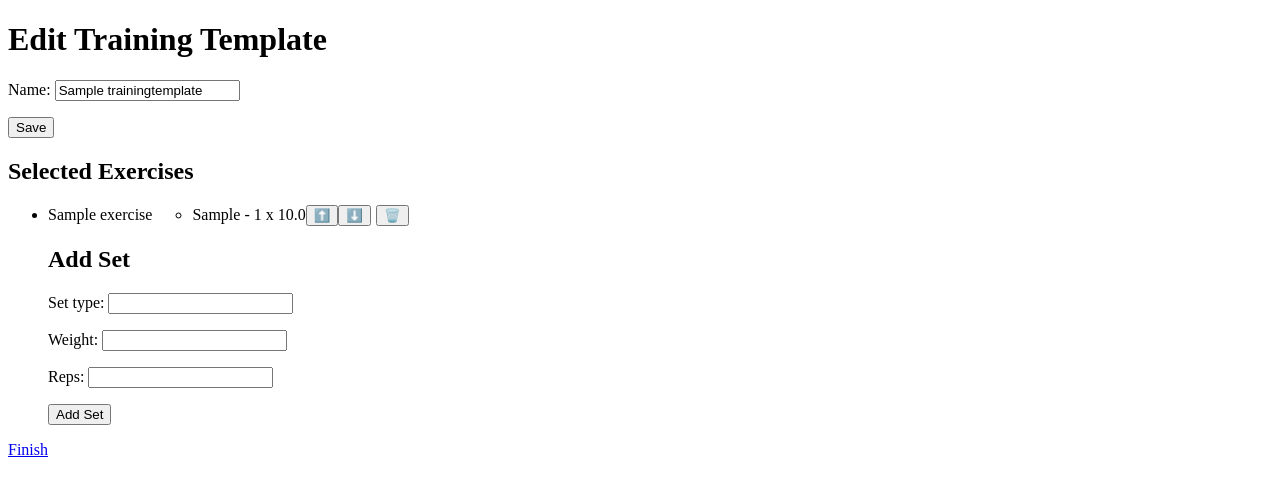
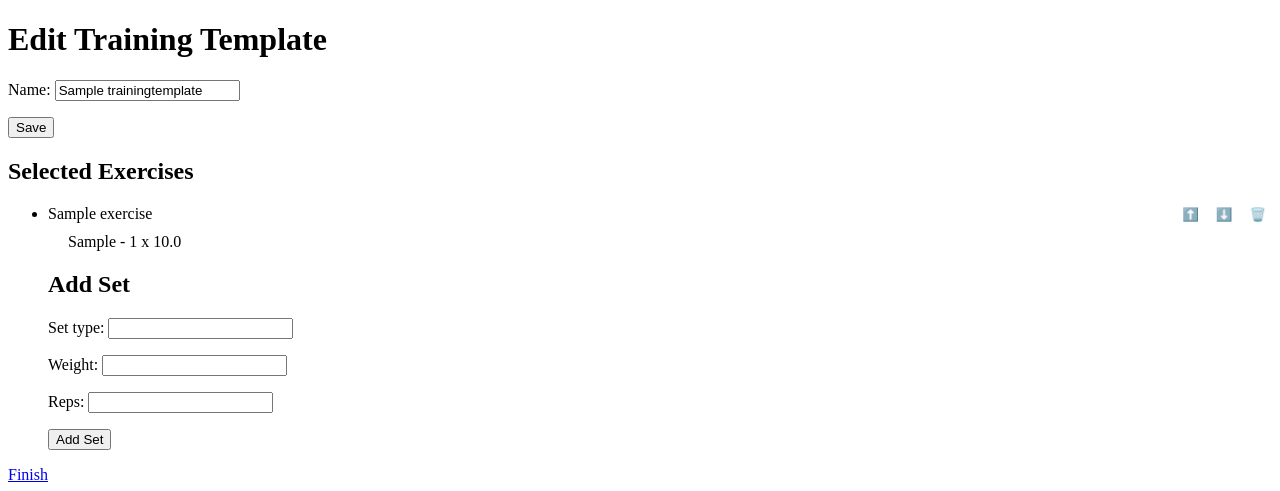
Before and after one commit to wtb-skill/training-django-, a Django app: page /training-templates/edit/1/ in a window 1280 px wide. Shown: the top 491 px of the page. Run offline with Django 5.2, Linux system fonts and the light colour scheme; tables that the repository leaves empty hold one stand-in row (values such as "Sample post").

Commit message:
Add better display for sets

```diff
--- a/training_project/training_templates/static/training_templates/styles-2.css
+++ b/training_project/training_templates/static/training_templates/styles-2.css
@@ -1,8 +1,44 @@
 .exercise-container {
-    display: inline-flex;
-    align-items: center;
+    margin-bottom: 20px;
 }
 
-.trashcan-btn {
-    margin-left: 5px; /* Adjust margin as needed */
+.exercise-header {
+    display: flex;
+    align-items: center;
+    justify-content: space-between;
 }
+
+.exercise-name {
+    flex-grow: 1;
+    margin-right: 10px;
+}
+
+.control-icons {
+    display: flex;
+    gap: 5px;
+}
+
+.sets-list {
+    margin-top: 10px;
+    margin-left: 20px;
+}
+
+.sets-list ul {
+    list-style-type: none;
+    padding: 0;
+    margin: 0;
+}
+
+.sets-list li {
+    margin-bottom: 5px;
+}
+
+.arrow-btn, .trashcan-btn {
+    background: none;
+    border: none;
+    cursor: pointer;
+}
+
+.arrow-btn:hover, .trashcan-btn:hover {
+    color: #007BFF;
+}
--- /dev/null
+++ b/training_project/training_templates/templates/training_templates/add_exercise.html
@@ -0,0 +1,12 @@
+{% if exercises %}
+    <h2>Add Exercises</h2>
+    <form method="post" action="{% url 'add_exercise' template_id=template_id %}">
+        {% csrf_token %}
+        <select name="exercise">
+            {% for exercise in exercises %}
+                <option value="{{ exercise.id }}">{{ exercise.name }}</option>
+            {% endfor %}
+        </select>
+        <button type="submit">Add Exercise</button>
+    </form>
+{% endif %}
--- /dev/null
+++ b/training_project/training_templates/templates/training_templates/selected_exercises.html
@@ -0,0 +1,42 @@
+{% if selected_exercises %}
+    <h2>Selected Exercises</h2>
+    <ul>
+        {% for exercise_order in selected_exercises %}
+            <li>
+                <div class="exercise-container">
+                    <div class="exercise-header">
+                        <span class="exercise-name">{{ exercise_order.exercise.name }}</span>
+                        <div class="control-icons">
+                            <form method="post" action="{% url 'move_up_exercise' template_id=template_id exercise_id=exercise_order.exercise.id %}" style="display:inline;">
+                                {% csrf_token %}
+                                <button type="submit" class="arrow-btn">⬆️</button>
+                            </form>
+                            <form method="post" action="{% url 'move_down_exercise' template_id=template_id exercise_id=exercise_order.exercise.id %}" style="display:inline;">
+                                {% csrf_token %}
+                                <button type="submit" class="arrow-btn">⬇️</button>
+                            </form>
+                            <form method="post" action="{% url 'delete_exercise' template_id=template_id exercise_id=exercise_order.exercise.id %}" style="display:inline;">
+                                {% csrf_token %}
+                                <button type="submit" class="trashcan-btn">🗑️</button>
+                            </form>
+                        </div>
+                    </div>
+                    <div class="sets-list">
+                        <ul>
+                        {% for set in exercise_order.sets.all %}
+                            <li>{{ set.set_type }} - {{ set.reps }} x {{ set.weight }}</li>
+                        {% endfor %}
+                        </ul>
+                    </div>
+                </div>
+                <h2>Add Set</h2>
+                <form method="post" action="{% url 'edit_training_template' template_id=template_id %}" style="display:inline;">
+                    {% csrf_token %}
+                    {{ set_form.as_p }}
+                    <input type="hidden" name="exercise_order_id" value="{{ exercise_order.id }}">
+                    <button type="submit" name="set_form">Add Set</button>
+                </form>
+            </li>
+        {% endfor %}
+    </ul>
+{% endif %}
```
Also changed, not shown: training_project/training_templates/templates/training_templates/create_training_template.html (+3 -54 lines), 1 other file.
